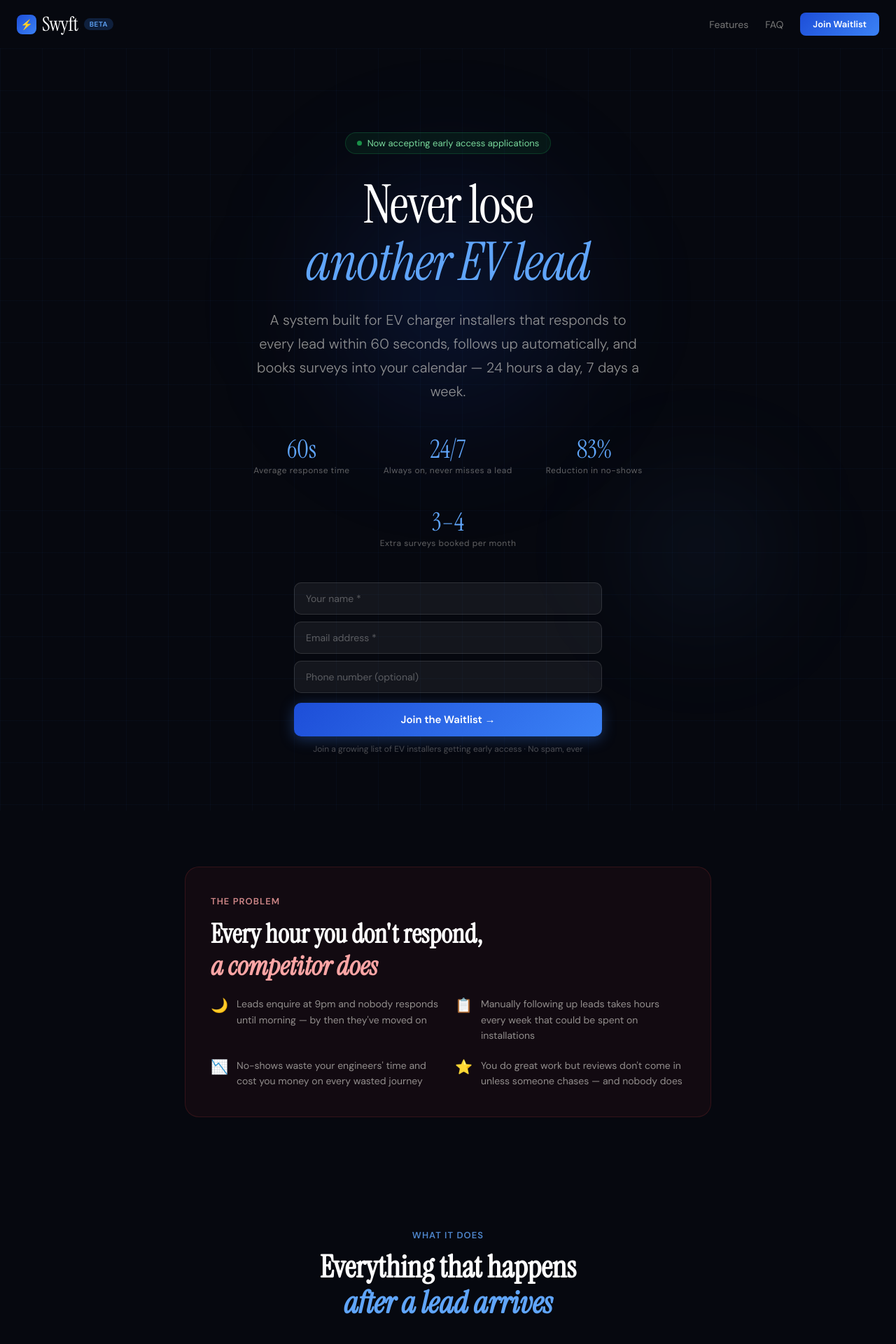
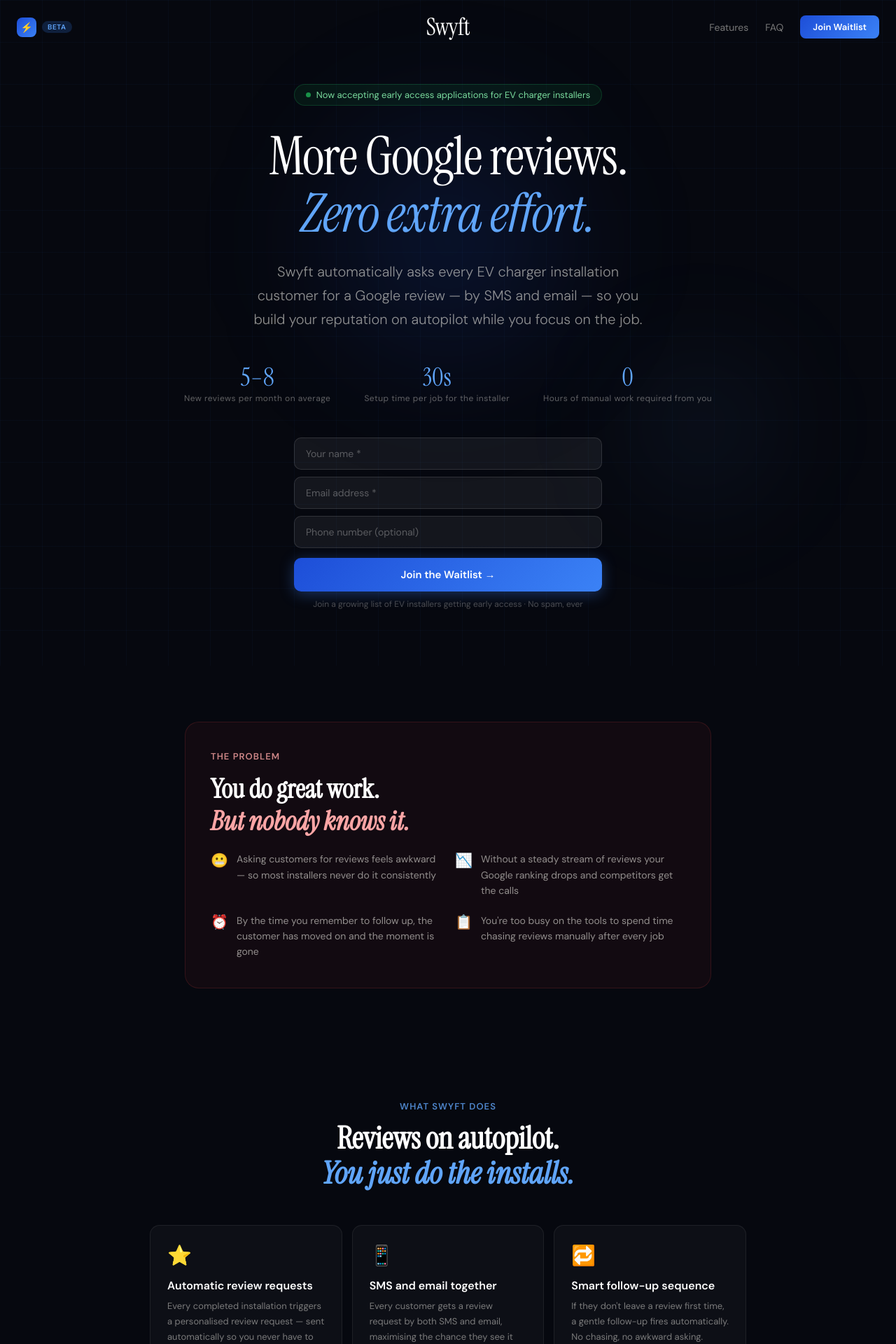
Before and after one commit to owen-ship-it/chargeflow-landing, a React (Vite) app: page / in a window 1280 px wide. Shown: the top 1920 px of the page at 70% size. Built offline with nearby package versions, Linux system fonts and the light colour scheme.

Commit message:
Update App.jsx

```diff
--- a/src/App.jsx
+++ b/src/App.jsx
@@ -1,26 +1,26 @@
 import { useState, useEffect, useRef } from "react";
 
 const FEATURES = [
-  { icon: "⚡", title: "Respond in 60 seconds", desc: "Every lead gets a personalised response within 60 seconds of enquiring — day or night, weekends and bank holidays included." },
-  { icon: "🔁", title: "Automatic follow-up", desc: "If they don't reply, a 7-day follow-up sequence runs automatically. No leads forgotten, no manual chasing." },
-  { icon: "📅", title: "Survey booking on autopilot", desc: "Leads book directly into your calendar through the system. You wake up with surveys already scheduled." },
-  { icon: "🔔", title: "Appointment reminders", desc: "Automated reminders sent 48 and 24 hours before every survey. No-shows reduced dramatically." },
-  { icon: "⭐", title: "Reviews on autopilot", desc: "Post-installation review requests sent automatically. Build your Google reputation without lifting a finger." },
-  { icon: "💬", title: "Smart chatbot for your website", desc: "An intelligent assistant on your website that qualifies leads, answers questions, and books surveys 24/7." },
+  { icon: "⭐", title: "Automatic review requests", desc: "Every completed installation triggers a personalised review request — sent automatically so you never have to remember to ask." },
+  { icon: "📱", title: "SMS and email together", desc: "Every customer gets a review request by both SMS and email, maximising the chance they see it and respond." },
+  { icon: "🔁", title: "Smart follow-up sequence", desc: "If they don't leave a review first time, a gentle follow-up fires automatically. No chasing, no awkward asking." },
+  { icon: "🛑", title: "Stops when they respond", desc: "The moment a customer leaves a review or asks not to be contacted, the sequence stops immediately. Never pushy, always professional." },
+  { icon: "📊", title: "Monthly results report", desc: "A simple report lands in your inbox every month showing reviews sent, reviews received, and your current Google rating." },
+  { icon: "⚡", title: "Part of a complete automation suite", desc: "Google reviews are just the start. Swyft also automates lead response, appointment reminders, and more for EV charger installers." },
 ];
 
 const STATS = [
-  { value: "60s", label: "Average response time" },
-  { value: "24/7", label: "Always on, never misses a lead" },
-  { value: "83%", label: "Reduction in no-shows" },
-  { value: "3–4", label: "Extra surveys booked per month" },
+  { value: "5–8", label: "New reviews per month on average" },
+  { value: "30s", label: "Setup time per job for the installer" },
+  { value: "0", label: "Hours of manual work required from you" },
 ];
 
 const FAQS = [
-  { q: "Do I need a website?", a: "No — the core lead response and follow-up system works through your existing email inbox and phone. The website chatbot is an optional add-on." },
-  { q: "What lead sources does it work with?", a: "Checkatrade, TrustATrader, Google, Yelp, your website contact form, and more. Any source that sends you a notification when a lead arrives." },
-  { q: "How long does setup take?", a: "Most clients are live within 2 weeks of signing up. We handle the entire setup — you just answer a few questions about your business." },
-  { q: "What does it cost?", a: "We're currently onboarding our first cohort of installers at a founding member rate. Join the waitlist to be first in line and lock in early pricing." },
+  { q: "How does it know when a job is complete?", a: "After every installation, you fill in a simple 30-second form on your phone with the customer's name and contact details. That's it — Swyft handles everything else automatically." },
+  { q: "What does the customer receive?", a: "A personalised SMS and email thanking them for choosing your business and asking them to leave a Google review. If they don't respond, a gentle follow-up is sent automatically." },
+  { q: "Will it make us look spammy?", a: "No — the messages are warm, personalised, and branded to your business. Customers see it as great customer service, not spam. The sequence stops the moment they respond or leave a review." },
+  { q: "Do I need a website?", a: "No — Swyft works independently of your website. All you need is a Google Business Profile with a review link, which most installers already have." },
+  { q: "What does it cost?", a: "We're currently onboarding our first group of EV charger installers at a founding member rate. Join the waitlist to lock in early pricing." },
 ];
 
 export default function App() {
@@ -28,7 +28,6 @@
   const [email, setEmail] = useState("");
   const [phone, setPhone] = useState("");
   const [submitted, setSubmitted] = useState(false);
-  const [count, setCount] = useState(32);
   const [scrolled, setScrolled] = useState(false);
   const [openFaq, setOpenFaq] = useState(null);
   const [visible, setVisible] = useState({});
@@ -52,18 +51,11 @@
     e.preventDefault();
     if (!name || !email) return;
     setSubmitted(true);
-    setCount((c) => c + 1);
     try {
       await fetch("https://hook.eu1.make.com/epzrvnb1ra23iqk5j7v6p3emqohomav7", {
         method: "POST",
         headers: { "Content-Type": "application/json" },
-        body: JSON.stringify({
-          name,
-          email,
-          phone: phone || "",
-          date_submitted: new Date().toISOString(),
-          status: "New"
-        })
+        body: JSON.stringify({ name, email, phone: phone || "", date_submitted: new Date().toISOString(), status: "New" })
       });
     } catch (err) {
       console.error("Webhook error:", err);
@@ -81,11 +73,8 @@
       <style>{`
         @import url('https://fonts.googleapis.com/css2?family=DM+Sans:wght@300;400;500;600&family=Instrument+Serif:ital@0;1&display=swap');
         * { box-sizing: border-box; margin: 0; padding: 0; }
-        ::selection { background: rgba(59,130,246,0.3); }
         ::-webkit-scrollbar { width: 4px; }
         ::-webkit-scrollbar-thumb { background: rgba(59,130,246,0.3); border-radius: 2px; }
-        .nav-link { color: rgba(232,230,224,0.5); font-size: 14px; cursor: pointer; text-decoration: none; transition: color 0.2s; }
-        .nav-link:hover { color: #e8e6e0; }
         .form-input { width: 100%; background: rgba(255,255,255,0.06); border: 1px solid rgba(255,255,255,0.12); border-radius: 10px; padding: 13px 16px; color: #fff; font-family: 'DM Sans', sans-serif; font-size: 14px; outline: none; transition: border-color 0.2s; }
         .form-input:focus { border-color: rgba(59,130,246,0.5); }
         .form-input::placeholder { color: rgba(255,255,255,0.3); }
@@ -99,16 +88,20 @@
         @keyframes float { 0%,100%{transform:translateY(0)} 50%{transform:translateY(-8px)} }
         .glow-orb { position: absolute; border-radius: 50%; filter: blur(80px); pointer-events: none; }
         .nav-waitlist-btn { background: linear-gradient(135deg,#1d4ed8,#3b82f6); border: none; border-radius: 8px; padding: 8px 18px; color: #fff; font-family: 'DM Sans', sans-serif; font-size: 13px; font-weight: 600; cursor: pointer; }
+        .nav-link { color: rgba(232,230,224,0.5); font-size: 14px; cursor: pointer; text-decoration: none; transition: color 0.2s; }
+        .nav-link:hover { color: #e8e6e0; }
       `}</style>
 
       {/* Nav */}
-      <nav style={{ position: "fixed", top: 0, left: 0, right: 0, zIndex: 100, padding: "16px 24px", display: "flex", alignItems: "center", justifyContent: "space-between", position: "relative", background: scrolled ? "rgba(6,8,15,0.92)" : "transparent", backdropFilter: scrolled ? "blur(12px)" : "none", borderBottom: scrolled ? "1px solid rgba(255,255,255,0.06)" : "none", transition: "all 0.3s" }}>
+      <nav style={{ position: "fixed", top: 0, left: 0, right: 0, zIndex: 100, padding: "16px 24px", display: "grid", gridTemplateColumns: "1fr auto 1fr", alignItems: "center", background: scrolled ? "rgba(6,8,15,0.92)" : "transparent", backdropFilter: scrolled ? "blur(12px)" : "none", borderBottom: scrolled ? "1px solid rgba(255,255,255,0.06)" : "none", transition: "all 0.3s" }}>
         <div style={{ display: "flex", alignItems: "center", gap: 8 }}>
           <div style={{ width: 28, height: 28, borderRadius: 8, background: "linear-gradient(135deg,#1d4ed8,#3b82f6)", display: "flex", alignItems: "center", justifyContent: "center", fontSize: 14 }}>⚡</div>
-          <span style={{ fontFamily: "'Instrument Serif', serif", fontSize: 28, color: "#fff", letterSpacing: "-0.01em" }}>Swyft</span>
           <span style={{ fontSize: 10, background: "rgba(59,130,246,0.2)", color: "#60a5fa", padding: "2px 8px", borderRadius: 20, letterSpacing: "0.06em", fontWeight: 600 }}>BETA</span>
         </div>
-        <div style={{ display: "flex", gap: 24, alignItems: "center" }}>
+        <div style={{ textAlign: "center" }}>
+          <span style={{ fontFamily: "'Instrument Serif', serif", fontSize: 34, color: "#fff", letterSpacing: "-0.01em" }}>Swyft</span>
+        </div>
+        <div style={{ display: "flex", gap: 24, alignItems: "center", justifyContent: "flex-end" }}>
           <a className="nav-link" href="#features">Features</a>
           <a className="nav-link" href="#faq">FAQ</a>
           <button className="nav-waitlist-btn" onClick={() => document.getElementById("waitlist-form").scrollIntoView({ behavior: "smooth" })}>Join Waitlist</button>
@@ -124,16 +117,16 @@
         <div style={{ maxWidth: 760, width: "100%", textAlign: "center", position: "relative" }}>
           <div style={{ display: "inline-flex", alignItems: "center", gap: 8, background: "rgba(34,197,94,0.08)", border: "1px solid rgba(34,197,94,0.2)", borderRadius: 20, padding: "6px 16px", marginBottom: 32, fontSize: 13, color: "rgba(134,239,172,0.9)" }}>
             <span style={{ width: 7, height: 7, borderRadius: "50%", background: "#22c55e", display: "inline-block", animation: "pulse 2s infinite" }} />
-            Now accepting early access applications
+            Now accepting early access applications for EV charger installers
           </div>
 
           <h1 style={{ fontFamily: "'Instrument Serif', serif", fontSize: "clamp(42px,8vw,76px)", fontWeight: 400, lineHeight: 1.08, letterSpacing: "-0.02em", color: "#fff", marginBottom: 24 }}>
-            Never lose<br />
-            <span style={{ fontStyle: "italic", color: "#60a5fa" }}>another EV lead</span>
+            More Google reviews.<br />
+            <span style={{ fontStyle: "italic", color: "#60a5fa" }}>Zero extra effort.</span>
           </h1>
 
           <p style={{ fontSize: "clamp(16px,2.5vw,20px)", color: "rgba(232,230,224,0.6)", lineHeight: 1.7, maxWidth: 560, margin: "0 auto 48px", fontWeight: 300 }}>
-            A system built for EV charger installers that responds to every lead within 60 seconds, follows up automatically, and books surveys into your calendar — 24 hours a day, 7 days a week.
+            Swyft automatically asks every EV charger installation customer for a Google review — by SMS and email — so you build your reputation on autopilot while you focus on the job.
           </p>
 
           <div style={{ display: "flex", justifyContent: "center", gap: "clamp(16px,4vw,48px)", marginBottom: 48, flexWrap: "wrap" }}>
@@ -145,7 +138,6 @@
             ))}
           </div>
 
-          {/* Waitlist form */}
           <div id="waitlist-form" style={{ maxWidth: 440, margin: "0 auto" }}>
             {!submitted ? (
               <form onSubmit={handleSubmit} style={{ display: "flex", flexDirection: "column", gap: 10 }}>
@@ -161,7 +153,7 @@
               <div style={{ background: "rgba(34,197,94,0.08)", border: "1px solid rgba(34,197,94,0.2)", borderRadius: 14, padding: "24px 32px" }}>
                 <div style={{ fontSize: 24, marginBottom: 8 }}>🎉</div>
                 <div style={{ fontSize: 18, fontWeight: 600, color: "#fff", marginBottom: 6 }}>You're on the list</div>
-                <div style={{ fontSize: 14, color: "rgba(232,230,224,0.5)", lineHeight: 1.6 }}>We'll be in touch shortly with early access details. You're #{count} on the waitlist.</div>
+                <div style={{ fontSize: 14, color: "rgba(232,230,224,0.5)", lineHeight: 1.6 }}>We'll be in touch shortly with early access details.</div>
               </div>
             )}
           </div>
@@ -173,15 +165,15 @@
         <div data-id="problem" style={{ ...fadeUp("problem"), background: "rgba(239,68,68,0.05)", border: "1px solid rgba(239,68,68,0.15)", borderRadius: 20, padding: "40px 36px" }}>
           <div style={{ fontSize: 13, color: "rgba(252,165,165,0.8)", letterSpacing: "0.08em", fontWeight: 600, marginBottom: 16 }}>THE PROBLEM</div>
           <h2 style={{ fontFamily: "'Instrument Serif', serif", fontSize: "clamp(26px,4vw,38px)", color: "#fff", marginBottom: 20, lineHeight: 1.2 }}>
-            Every hour you don't respond,<br />
-            <span style={{ fontStyle: "italic", color: "#fca5a5" }}>a competitor does</span>
+            You do great work.<br />
+            <span style={{ fontStyle: "italic", color: "#fca5a5" }}>But nobody knows it.</span>
           </h2>
           <div style={{ display: "grid", gridTemplateColumns: "repeat(2,minmax(0,1fr))", gap: 20 }}>
             {[
-              { icon: "🌙", text: "Leads enquire at 9pm and nobody responds until morning — by then they've moved on" },
-              { icon: "📋", text: "Manually following up leads takes hours every week that could be spent on installations" },
-              { icon: "📉", text: "No-shows waste your engineers' time and cost you money on every wasted journey" },
-              { icon: "⭐", text: "You do great work but reviews don't come in unless someone chases — and nobody does" },
+              { icon: "😬", text: "Asking customers for reviews feels awkward — so most installers never do it consistently" },
+              { icon: "📉", text: "Without a steady stream of reviews your Google ranking drops and competitors get the calls" },
+              { icon: "⏰", text: "By the time you remember to follow up, the customer has moved on and the moment is gone" },
+              { icon: "📋", text: "You're too busy on the tools to spend time chasing reviews manually after every job" },
             ].map((p, i) => (
               <div key={i} style={{ display: "flex", gap: 12, alignItems: "flex-start" }}>
                 <span style={{ fontSize: 20, flexShrink: 0 }}>{p.icon}</span>
@@ -195,10 +187,10 @@
       {/* Features */}
       <section id="features" style={{ padding: "80px 24px", maxWidth: 900, margin: "0 auto" }}>
         <div data-id="feat-title" style={{ ...fadeUp("feat-title"), textAlign: "center", marginBottom: 48 }}>
-          <div style={{ fontSize: 13, color: "rgba(96,165,250,0.8)", letterSpacing: "0.08em", fontWeight: 600, marginBottom: 12 }}>WHAT IT DOES</div>
+          <div style={{ fontSize: 13, color: "rgba(96,165,250,0.8)", letterSpacing: "0.08em", fontWeight: 600, marginBottom: 12 }}>WHAT SWYFT DOES</div>
           <h2 style={{ fontFamily: "'Instrument Serif', serif", fontSize: "clamp(28px,4vw,44px)", color: "#fff", lineHeight: 1.15 }}>
-            Everything that happens<br />
-            <span style={{ fontStyle: "italic", color: "#60a5fa" }}>after a lead arrives</span>
+            Reviews on autopilot.<br />
+            <span style={{ fontStyle: "italic", color: "#60a5fa" }}>You just do the installs.</span>
           </h2>
         </div>
         <div style={{ display: "grid", gridTemplateColumns: "repeat(auto-fit,minmax(260px,1fr))", gap: 14 }}>
@@ -216,14 +208,14 @@
       <section style={{ padding: "80px 24px", maxWidth: 700, margin: "0 auto" }}>
         <div data-id="how-title" style={{ ...fadeUp("how-title"), textAlign: "center", marginBottom: 48 }}>
           <div style={{ fontSize: 13, color: "rgba(96,165,250,0.8)", letterSpacing: "0.08em", fontWeight: 600, marginBottom: 12 }}>HOW IT WORKS</div>
-          <h2 style={{ fontFamily: "'Instrument Serif', serif", fontSize: "clamp(28px,4vw,44px)", color: "#fff" }}>Up and running in 2 weeks</h2>
+          <h2 style={{ fontFamily: "'Instrument Serif', serif", fontSize: "clamp(28px,4vw,44px)", color: "#fff" }}>Up and running in 48 hours</h2>
         </div>
         <div style={{ display: "flex", flexDirection: "column", gap: 0 }}>
           {[
-            { n: "01", title: "Join the waitlist", desc: "Tell us about your business — location, lead sources, and how many installations you do a month." },
-            { n: "02", title: "We set everything up", desc: "We connect your lead sources, configure your responses, and integrate with your calendar. You don't touch the technology." },
-            { n: "03", title: "Go live", desc: "Every lead gets an instant response. Your dashboard shows you everything in real time." },
-            { n: "04", title: "Watch the surveys fill up", desc: "Leads that used to go cold overnight now book directly into your diary. No chasing, no missed calls, no no-shows." },
+            { n: "01", title: "Join the waitlist", desc: "Tell us about your business and we'll be in touch within 24 hours to get you set up." },
+            { n: "02", title: "We connect everything", desc: "We set up your review request system using your Google Business Profile link. You don't touch the technology." },
+            { n: "03", title: "Fill in a 30-second form after each job", desc: "After every installation, fill in a simple form on your phone with the customer's name and contact details. That's your only job." },
+            { n: "04", title: "Reviews start coming in", desc: "Swyft sends personalised review requests by SMS and email automatically. Reviews build up every month without you lifting a finger." },
           ].map((s, i) => (
             <div key={i} data-id={`step-${i}`} style={{ ...fadeUp(`step-${i}`, i * 0.1), display: "flex", gap: 24, padding: "28px 0", borderBottom: i < 3 ? "1px solid rgba(255,255,255,0.06)" : "none" }}>
               <div style={{ fontFamily: "'Instrument Serif', serif", fontSize: 36, color: "rgba(59,130,246,0.3)", flexShrink: 0, lineHeight: 1, width: 48 }}>{s.n}</div>
@@ -263,11 +255,11 @@
       <section style={{ padding: "80px 24px 120px", textAlign: "center" }}>
         <div data-id="cta" style={{ ...fadeUp("cta"), maxWidth: 600, margin: "0 auto" }}>
           <h2 style={{ fontFamily: "'Instrument Serif', serif", fontSize: "clamp(32px,5vw,54px)", color: "#fff", lineHeight: 1.1, marginBottom: 20 }}>
-            Ready to stop<br />
-            <span style={{ fontStyle: "italic", color: "#60a5fa" }}>missing leads?</span>
+            Ready to start getting<br />
+            <span style={{ fontStyle: "italic", color: "#60a5fa" }}>more reviews?</span>
           </h2>
           <p style={{ fontSize: 16, color: "rgba(232,230,224,0.5)", marginBottom: 36, lineHeight: 1.6 }}>
-            Join a growing list of EV charger installers getting early access.
+            Join a growing list of EV charger installers getting early access to Swyft.
           </p>
           {!submitted ? (
             <form onSubmit={handleSubmit} style={{ display: "flex", flexDirection: "column", gap: 10, maxWidth: 440, margin: "0 auto" }}>
```
